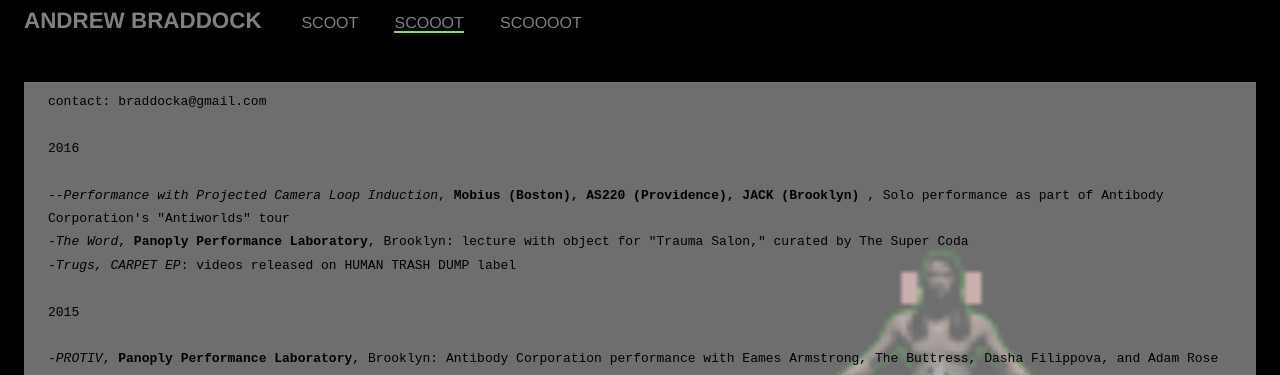
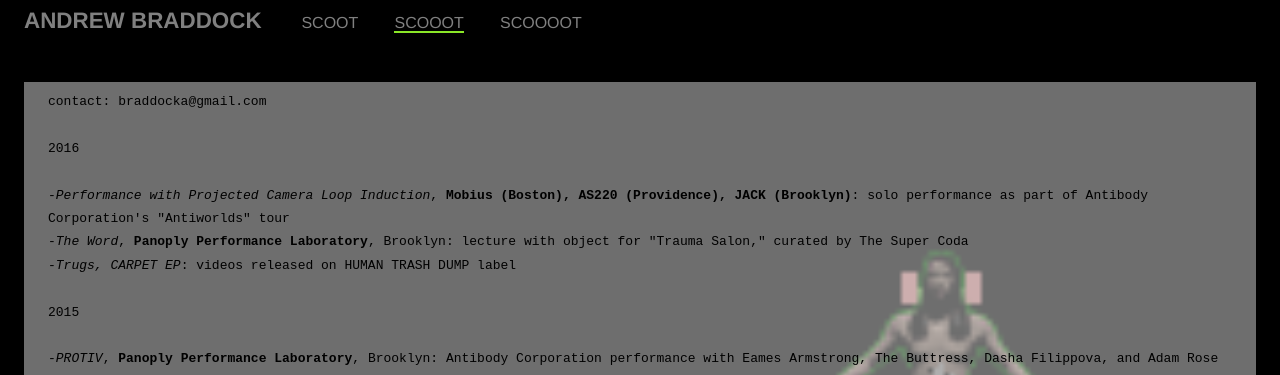
Before and after one commit to scootfence/scootfence.github.io, a Jekyll site: the page built from about.md, in a window 1280 px wide. Shown: the top 375 px of the page. Built offline with Jekyll 4.4.1, drawn with Linux system fonts in a browser that asks for light colours; Markdown is read by kramdown in place of the engine named in the settings.

```diff
--- a/about.md
+++ b/about.md
@@ -8,7 +8,7 @@ contact: braddocka@gmail.com
 <br><br>
 2016
 <br><br>
---<i>Performance with Projected Camera Loop Induction</i>, <b>Mobius (Boston), AS220 (Providence), JACK (Brooklyn) </b>, Solo performance as part of Antibody Corporation's "Antiworlds" tour
+-<i>Performance with Projected Camera Loop Induction</i>, <b>Mobius (Boston), AS220 (Providence), JACK (Brooklyn)</b>: solo performance as part of Antibody Corporation's "Antiworlds" tour
 <br>-<i>The Word</i>, <b>Panoply Performance Laboratory</b>, Brooklyn: lecture with object for "Trauma Salon," curated by The Super Coda
 <br>-<i>Trugs, CARPET EP</i>: videos released on HUMAN TRASH DUMP label
 <br><br>
```
